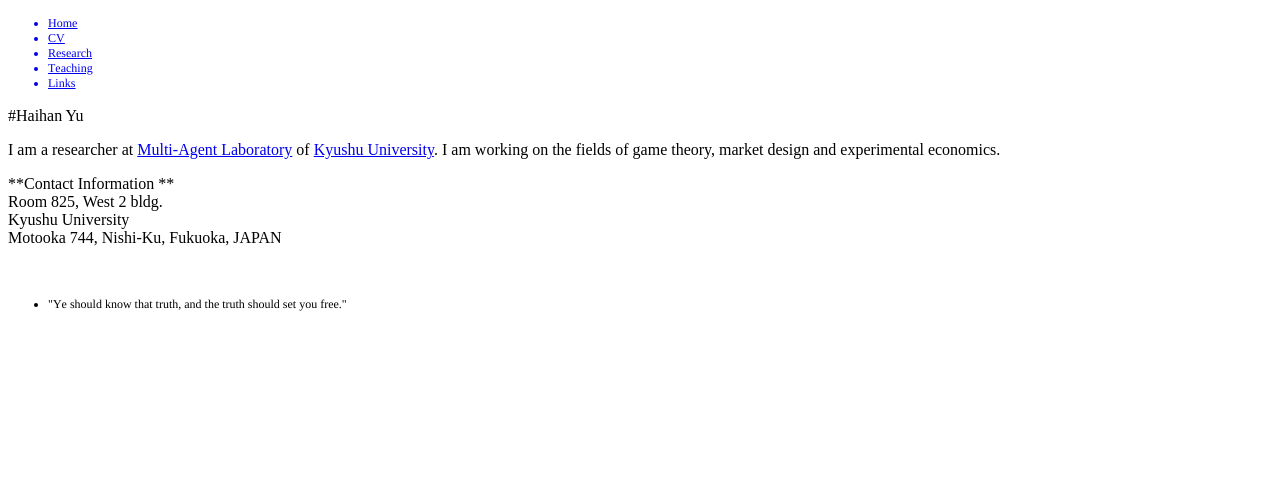
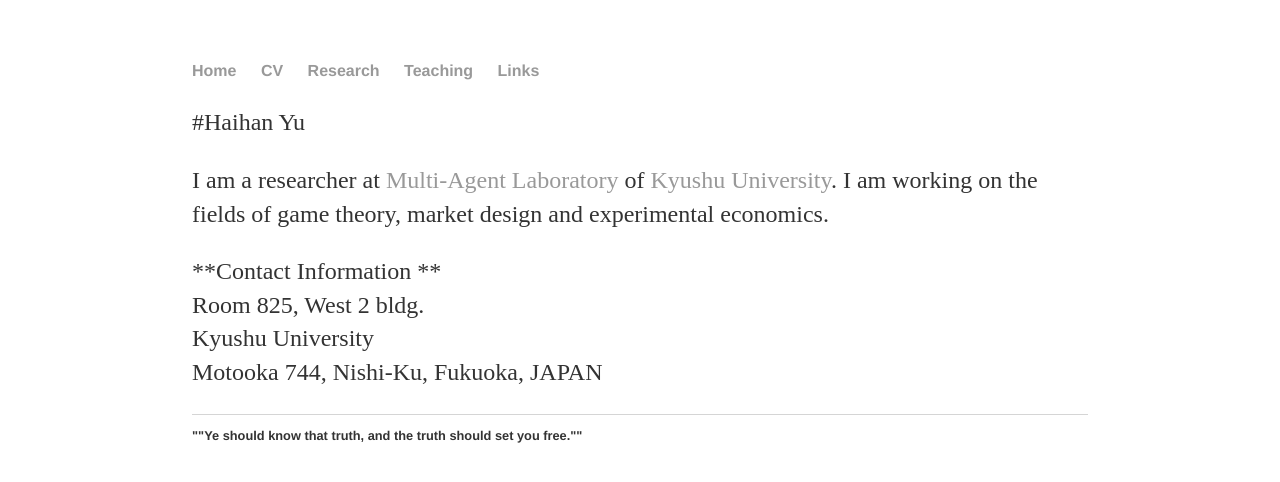
Before and after one commit to zlchurch/zlchurch.github.io, a Jekyll site: the page built from README.md, in a window 1280 px wide. Shown: the top 482 px of the page. Built offline with Jekyll 4.4.1, drawn with Linux system fonts in a browser that asks for light colours; our own code applies the rules of GitHub Pages for plain Markdown files.

Commit message:
no message

```diff
--- a/_layouts/default.html
+++ b/_layouts/default.html
@@ -1,34 +1,35 @@
-<!DOCTYPE html PUBLIC "-//W3C//DTD HTML 4.01//EN" "http://www.w3.org/TR/html4/strict.dtd">
+<!DOCTYPE html>
 <html>
   <head>
-  <meta http-equiv="Content-Type" content="text/html; charset=utf-8">
-  <meta http-equiv="Content-Style-Type" content="text/css">
     <title>{{ page.title }}</title>
-  <meta name="Generator" content="Cocoa HTML Writer">
-  <meta name="CocoaVersion" content="1671.5">
-  <style type="text/css">
-    p.p3 {margin: 0.0px 0.0px 0.0px 0.0px; line-height: 14.0px; font: 12.0px Times; color: #000000; -webkit-text-stroke: #000000}
-    li.li1 {margin: 0.0px 0.0px 0.0px 0.0px; line-height: 14.0px; font: 12.0px Times; color: #0000e9; -webkit-text-stroke: #0000e9}
-    li.li2 {margin: 0.0px 0.0px 0.0px 0.0px; line-height: 14.0px; font: 12.0px Times; color: #0000e9}
-    li.li3 {margin: 0.0px 0.0px 0.0px 0.0px; line-height: 14.0px; font: 12.0px Times; color: #000000; -webkit-text-stroke: #000000}
-    span.s1 {-webkit-text-stroke: 0px #000000}
-    span.s2 {text-decoration: underline ; font-kerning: none}
-    span.s3 {text-decoration: underline ; font-kerning: none; -webkit-text-stroke: 0px #0000e9}
-    span.s4 {font-kerning: none}
-    ul.ul1 {list-style-type: disc}
-  </style>
+
+    <link rel="stylesheet" type="text/css" href="/css/main.css">
+
   </head>
+
+
   <body>
-<ul class="ul1">
-  <li class="li1"><span class="s1"><a href="file:///"><span class="s2">Home</span></a></span></li>
-  <li class="li2"><a href="file:///cv"><span class="s3">CV</span></a></li>
-  <li class="li1"><span class="s1"><a href="file:///Research"><span class="s2">Research</span></a></span></li>
-  <li class="li1"><span class="s1"><a href="file:///Teaching"><span class="s2">Teaching</span></a></span></li>
-  <li class="li1"><span class="s1"><a href="file:///Links"><span class="s2">Links</span></a></span></li>
+    <nav>
+<ul>
+<li><a href="/">Home</a></li>
+<li><a href="/cv">CV</a></li>
+<li><a href="/Research">Research</a></li>
+<li><a href="/Teaching">Teaching</a></li>
+<li><a href="/Links">Links</a></li>
 </ul>
-<p class="p3"><span class="s4">{{ content }}<span class="Apple-converted-space"> </span></span></p>
-<ul class="ul1">
-  <li class="li3"><span class="s1"></span><span class="s4">"Ye should know that truth, and the truth should set you free."</span></li>
+    </nav>
+<div class="container">
+
+  {{ content }}
+
+</div>
+
+  <footer>
+   <ul>
+
+   <li>""Ye should know that truth, and the truth should set you free.""</li>
    </ul>
+  </footer>
   </body>
+
 </html>
```
Lines whose indentation alone changed are shown as unchanged.
